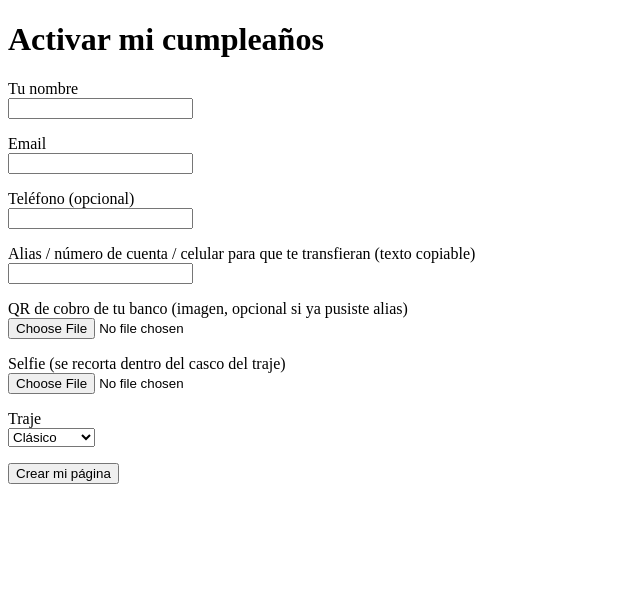
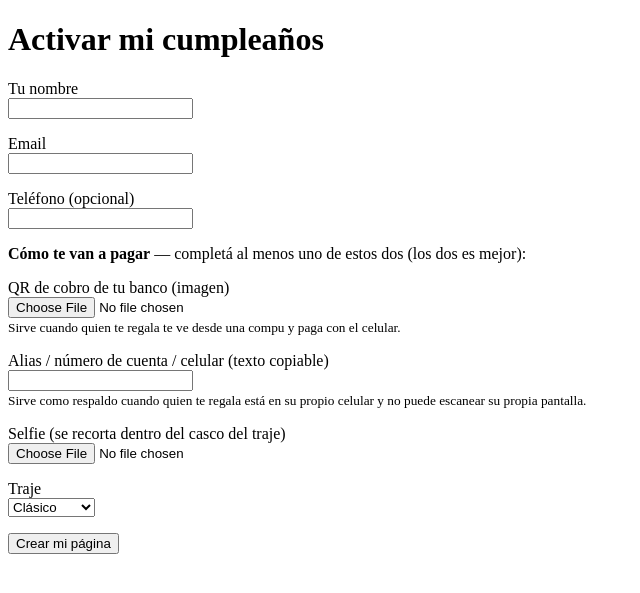
Before and after one commit to jarrindelatorre/ClaudeApp, a PHP site: page /activar.php in a window 1280 px wide. Shown: the top 593 px of the page, without its empty margins (0-640 px from the left). Run offline with PHP 8.4, Linux system fonts and the light colour scheme.

Commit message:
Hacer opcional QR/alias en activar.php (con al menos uno de los dos)
- Ya no se exige el alias de cobro si el cumpleañero subió su QR (y viceversa)
- Se explica en el formulario para qué sirve cada uno
- regalo.php ya no muestra el bloque de alias si quedó vacío
- El QR ahora se guarda en su propia carpeta uploads/qr/ en vez de selfies/

Co-Authored-By: Claude Sonnet 5 <noreply@anthropic.com>
Claude-Session: https://claude.ai/code/session_0147MidgEm1Rhv94dtVnnUtn

```diff
--- a/public_html/activar.php
+++ b/public_html/activar.php
@@ -12,15 +12,19 @@ if ($_SERVER['REQUEST_METHOD'] === 'POST') {
         $aliasCobro = trim($_POST['alias_cobro'] ?? '');
         $traje = trim($_POST['traje'] ?? 'clasico');
 
-        if ($nombre === '' || $email === '' || $aliasCobro === '') {
-            throw new RuntimeException('Nombre, email y alias de cobro son obligatorios.');
+        if ($nombre === '' || $email === '') {
+            throw new RuntimeException('Nombre y email son obligatorios.');
         }
         if (!filter_var($email, FILTER_VALIDATE_EMAIL)) {
             throw new RuntimeException('Email inválido.');
         }
 
-        $qrPath = guardarImagenSubida('qr_pago', 'selfies'); // reutiliza carpeta selfies, ver nota abajo
+        $qrPath = guardarImagenSubida('qr_pago', 'qr');
         $selfiePath = guardarImagenSubida('selfie', 'selfies');
+
+        if ($aliasCobro === '' && !$qrPath) {
+            throw new RuntimeException('Subí tu QR de cobro o escribí un alias/cuenta — necesitamos al menos uno de los dos para que te puedan pagar.');
+        }
 
         $slug = generarSlugUnico($nombre);
         $token = generarToken();
@@ -85,12 +89,17 @@ if ($_SERVER['REQUEST_METHOD'] === 'POST') {
             <input type="text" name="telefono" value="<?= h($_POST['telefono'] ?? '') ?>"></label>
         </p>
         <p>
-            <label>Alias / número de cuenta / celular para que te transfieran (texto copiable)<br>
-            <input type="text" name="alias_cobro" required value="<?= h($_POST['alias_cobro'] ?? '') ?>"></label>
+            <strong>Cómo te van a pagar</strong> — completá al menos uno de estos dos (los dos es mejor):
         </p>
         <p>
-            <label>QR de cobro de tu banco (imagen, opcional si ya pusiste alias)<br>
-            <input type="file" name="qr_pago" accept="image/*"></label>
+            <label>QR de cobro de tu banco (imagen)<br>
+            <input type="file" name="qr_pago" accept="image/*"></label><br>
+            <small>Sirve cuando quien te regala te ve desde una compu y paga con el celular.</small>
+        </p>
+        <p>
+            <label>Alias / número de cuenta / celular (texto copiable)<br>
+            <input type="text" name="alias_cobro" value="<?= h($_POST['alias_cobro'] ?? '') ?>"></label><br>
+            <small>Sirve como respaldo cuando quien te regala está en su propio celular y no puede escanear su propia pantalla.</small>
         </p>
         <p>
             <label>Selfie (se recorta dentro del casco del traje)<br>
--- a/public_html/regalo.php
+++ b/public_html/regalo.php
@@ -82,10 +82,12 @@ if ($_SERVER['REQUEST_METHOD'] === 'POST') {
     <?php endforeach; ?>
 
     <h2>1. Pagá</h2>
+    <?php if ($cumpleanero['alias_cobro'] !== ''): ?>
     <p>Alias / cuenta de <?= h($cumpleanero['nombre']) ?>:
        <strong id="alias"><?= h($cumpleanero['alias_cobro']) ?></strong>
        <button type="button" onclick="copiarAlias()">Copiar</button>
     </p>
+    <?php endif; ?>
 
     <?php if ($cumpleanero['qr_pago_path']): ?>
         <div id="bloque-qr">
```
Also changed, not shown: 2 other files.
